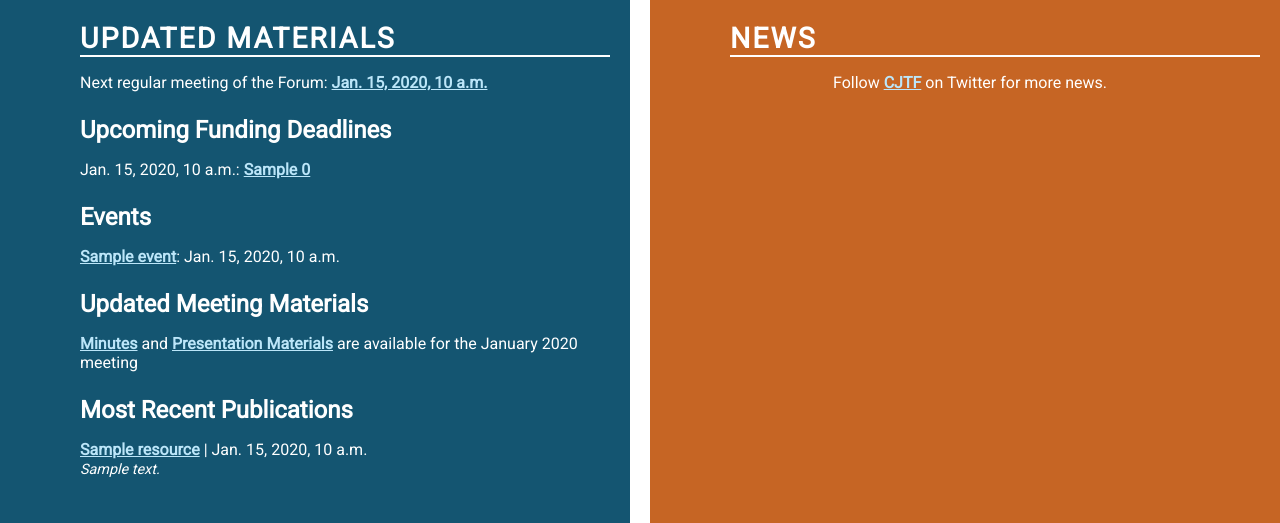
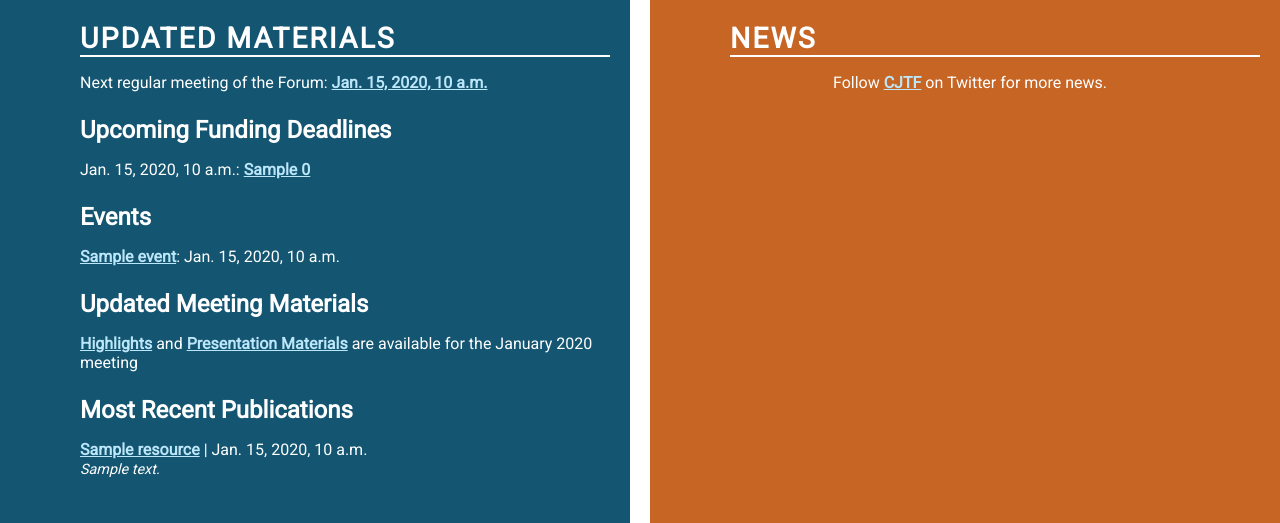
Before and after one commit to dvrpc/cjtf, a Django app: template web/templates/web/home.html in a window 1280 px wide. Shown: the part 488-1011 px from the top of the page. Run offline with Django 3.2, Linux system fonts and the light colour scheme; the template is opened without the code that fills it: most values are stand-ins (such as "Sample title", 1, 10 or a date in 2020); some libraries are stand-ins or nearby versions.

Commit message:
Minutes -> Highlights on home page

```diff
--- a/web/templates/web/home.html
+++ b/web/templates/web/home.html
@@ -67,10 +67,10 @@
           {% for meeting in meetings_updated %}
             <p>
               {% if meeting.minutes and meeting.presentation_materials %}
-                <a href="{{ meeting.minutes.url }}">Minutes</a> and
+                <a href="{{ meeting.minutes.url }}">Highlights</a> and
                 <a href="{{ meeting.presentation_materials.url }}">Presentation Materials</a>
               {% elif meeting.minutes and not meeting.presentation_materials %}
-                <a href="{{ meeting.minutes.url }}">Minutes</a>
+                <a href="{{ meeting.minutes.url }}">Highlights</a>
               {% elif not meeting.minutes and meeting.presentation_materials %}
                 <a href="{{ meeting.presetnation_materials.url }}">Presentation Materials</a>
               {% endif %}
```
